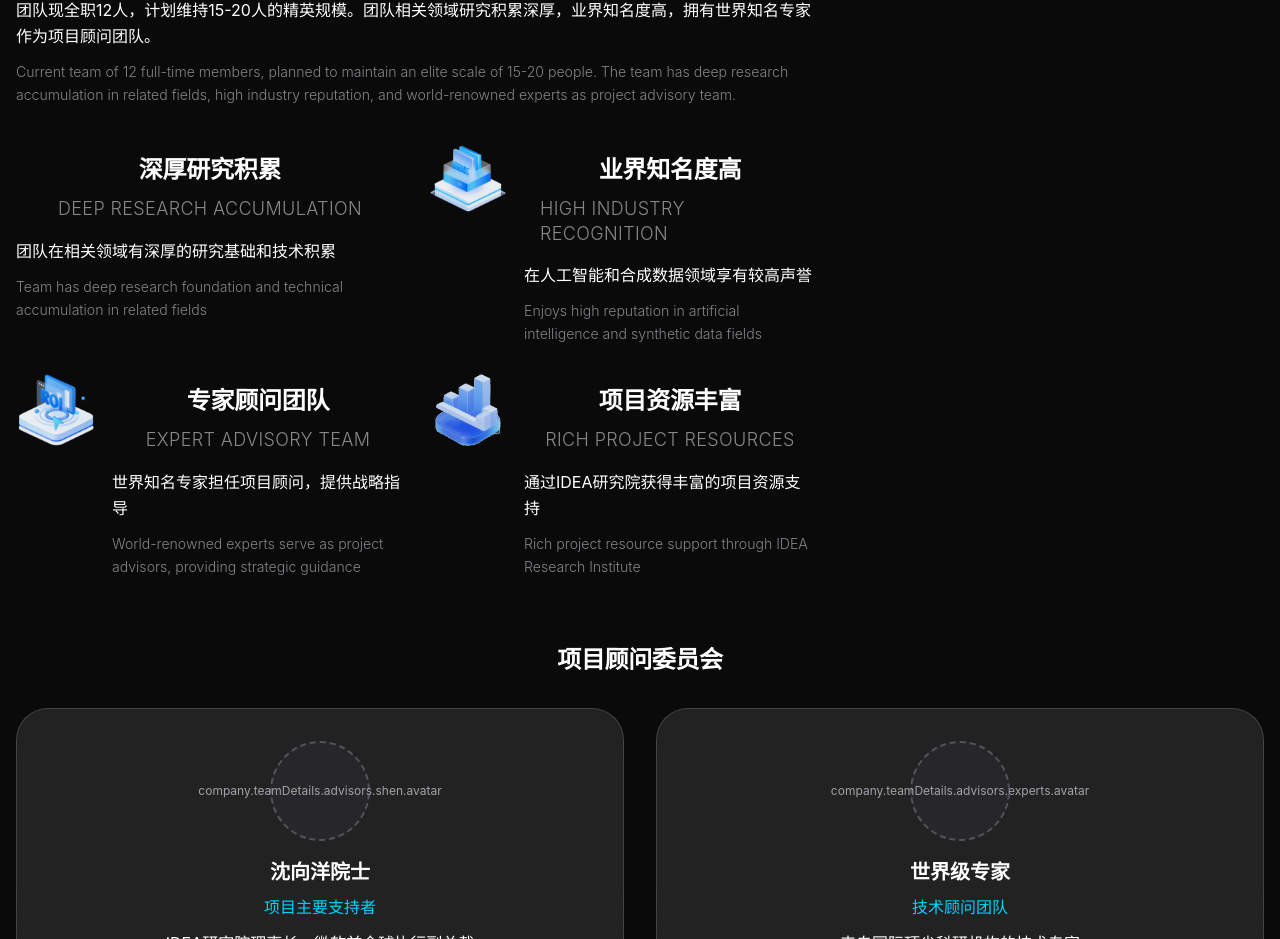
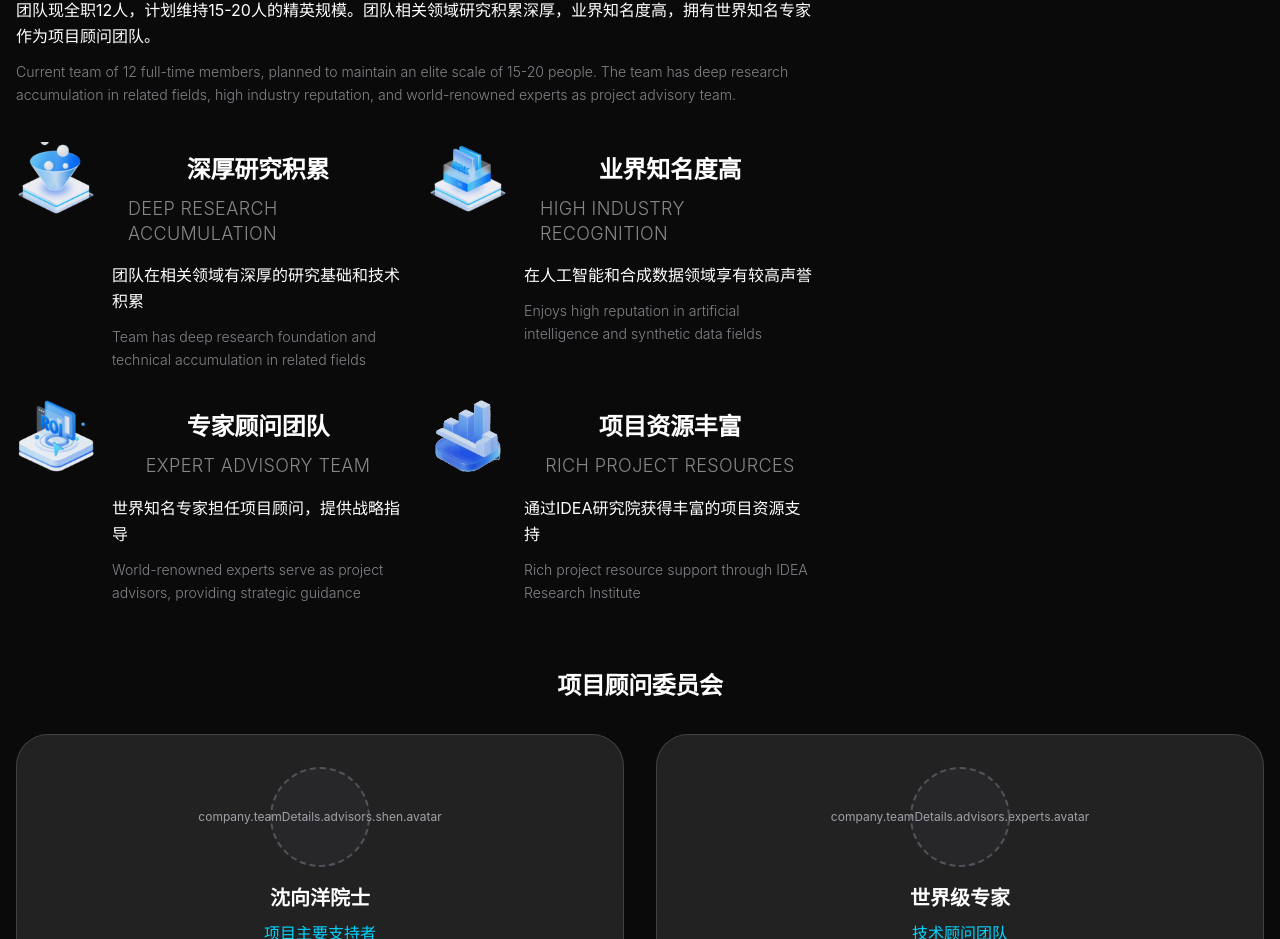
Before and after one commit to snailuu/dataarc-website, a Vue app: page /company in a window 1280 px wide. Shown: the part 4379-5318 px from the top of the page. Built offline with nearby package versions, Linux system fonts and the light colour scheme.

Commit message:
内容：补充团队介绍图标

```diff
--- a/src/views/Company.vue
+++ b/src/views/Company.vue
@@ -366,6 +366,10 @@
 
             <div class="team-advantages">
               <div class="advantage-item">
+                <div class="icon-wrapper">
+                <img src="/images/icons/研究积累图标.png" alt="研究积累" class="icon-img">
+                <div class="icon-glow"></div>
+              </div>
                 <div class="advantage-content">
                   <div class="title-bilingual">
                     <h4 class="title-main">{{ t('company.teamDetails.advantages.research.title') }}</h4>
```
Also changed, not shown: 1 other file (tests, documents, lock files or other folders).
